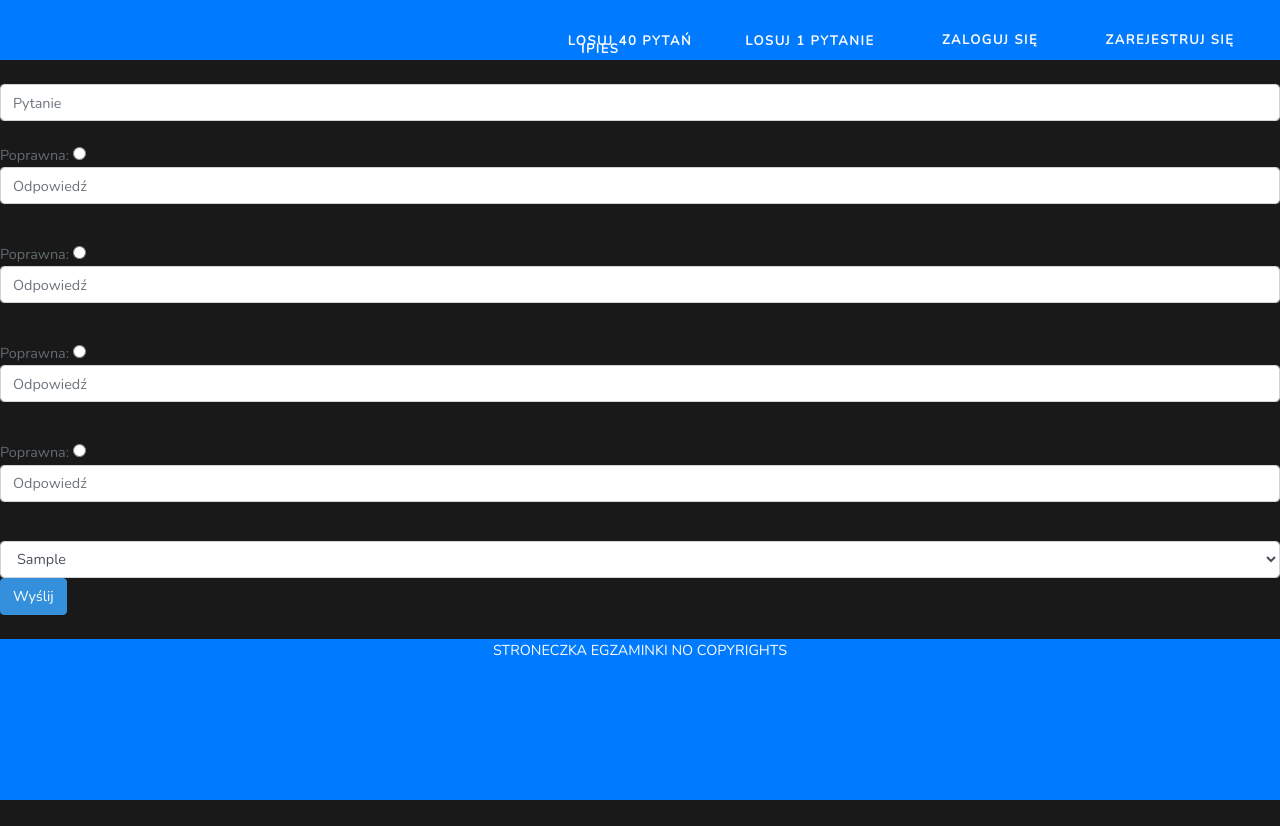
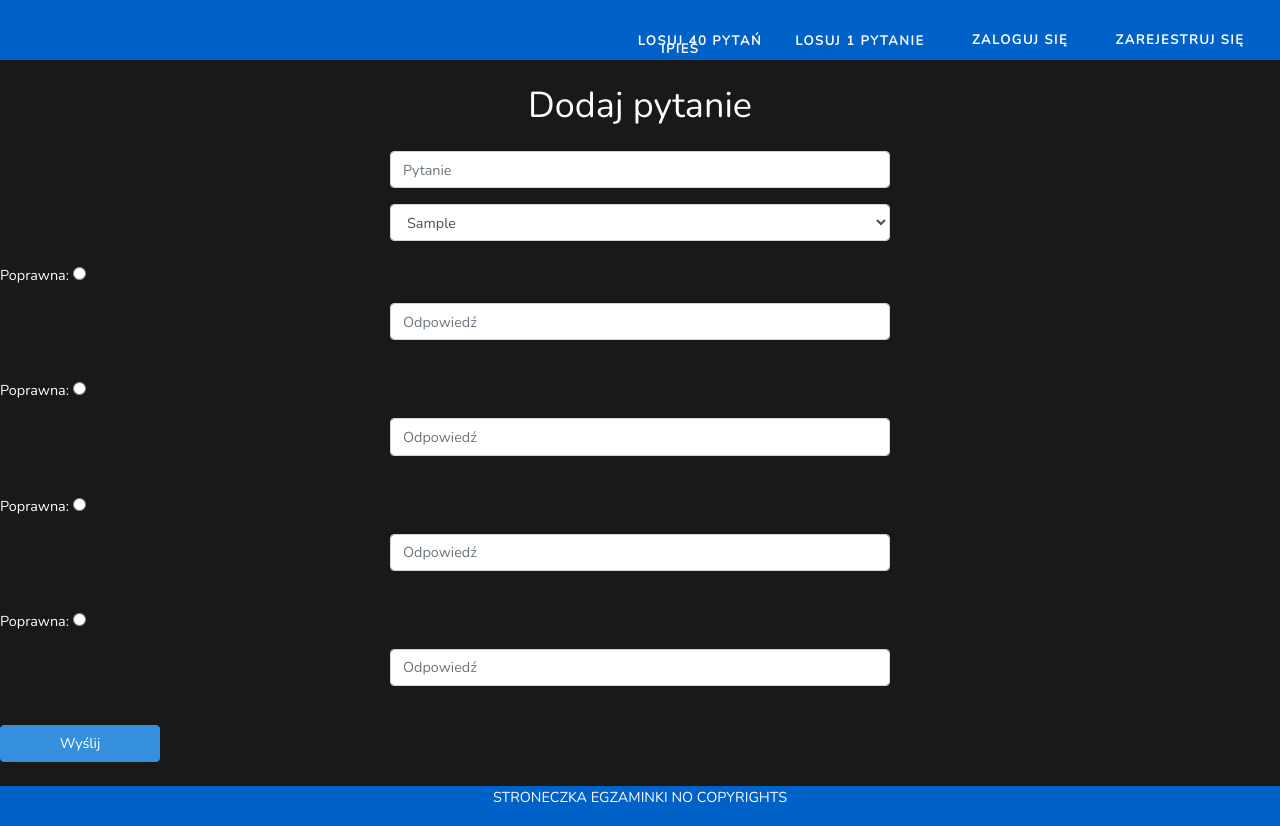
Before and after one commit to jkarpiu/jakas_strona_do_testow, a Laravel app: page /add in a window 1280 px wide. Before the commit the page ends 800 px from the top, so only its background shows below. Run offline with Laravel 8, Linux system fonts and the light colour scheme; tables that the repository leaves empty hold one stand-in row (values such as "Sample post"); style sheets or scripts are compiled from the project's sources.

Commit message:
teraz nie zniknie okej

```diff
--- a/public/css/default.css
+++ b/public/css/default.css
@@ -1,7 +1,7 @@
 html,
 body {
-    background: #007BFF;
-    color: #636b6f;
+    background: #0061c9;
+    color: #fcfcfc;
     font-family: 'Nunito', sans-serif;
     font-weight: 200;
     margin: 0;
@@ -25,11 +25,21 @@ body {
     color: black;
     margin: 0;
     list-style-type: none;
-    width: 180px;
+    width: 160px;
 }
 
 .links>ul>span>li>ul {
     display: none;
+}
+
+.links>ul a {
+    color: #fcfcfc;
+    padding: 0 15px;
+    font-size: 13px;
+    font-weight: 600;
+    letter-spacing: .1rem;
+    text-decoration: none;
+    text-transform: uppercase;
 }
 
 .links>ul>span>li:hover>ul {
@@ -53,6 +63,10 @@ body {
     height: 8vh;
 }
 
+.top-left {
+    margin: auto;
+
+}
 .top-right {
     position: absolute;
     top: 20px;
@@ -100,15 +114,40 @@ body {
 }
 
 
-.links>ul a {
+.form-control{
+    width: 500px;
+    margin-left: auto;
+    margin-right: auto;
+    margin-top: 2vh;
+}
+
+.header1 {
+    text-align: center;
+    margin-bottom: 3vh;
+}
+
+.header2 {
+    text-align: center;
+    margin-bottom: 0.2vh;
+}
+
+.check{
+    margin-left: 40vh;
+}
+
+.btn {
+    width: 20vh;
+}
+/* #footer {
+    background-color: #007BFF;
+    clear: both;
     color: #fcfcfc;
-    padding: 0 15px;
-    font-size: 13px;
-    font-weight: 600;
-    letter-spacing: .1rem;
-    text-decoration: none;
+    height: 5vh;
+    display: block;
+    text-align: center;
+    margin-top: 2.2vh;
     text-transform: uppercase;
-}
+} */
 
 #footer {
     clear: both;
--- a/resources/views/form.blade.php
+++ b/resources/views/form.blade.php
@@ -5,18 +5,19 @@
 </div>
     <form action="/dodaj_pytanie" method="POST">
         @csrf
+        <h1 class="header1">Dodaj pytanie</h1>
         <input class="form-control" placeholder="Pytanie" type="text" name="pytanie">
+        <select class="form-control" name="dzial">
+            @foreach ($dzialy as $dzial)
+                <option value="{{ $dzial->id }}"> {{ $dzial->nazwa }} </option>
+            @endforeach
+        </Select>
         <br>
         @foreach (['a1', 'a2', 'a3', 'a4'] as $item)
             <p>Poprawna: <input type="radio" name="valid" value="{{ $item }}">
             <input placeholder="Odpowiedź" class="form-control" type="text" name="{{ $item }}" id=" {{ $item }} "></p>
             <br>
         @endforeach
-        <select class="form-control" name="dzial">
-            @foreach ($dzialy as $dzial)
-                <option value="{{ $dzial->id }}"> {{ $dzial->nazwa }} </option>
-            @endforeach
-        </Select>
         <button type="submit" class="btn btn-primary">
             Wyślij
         </button>
```
